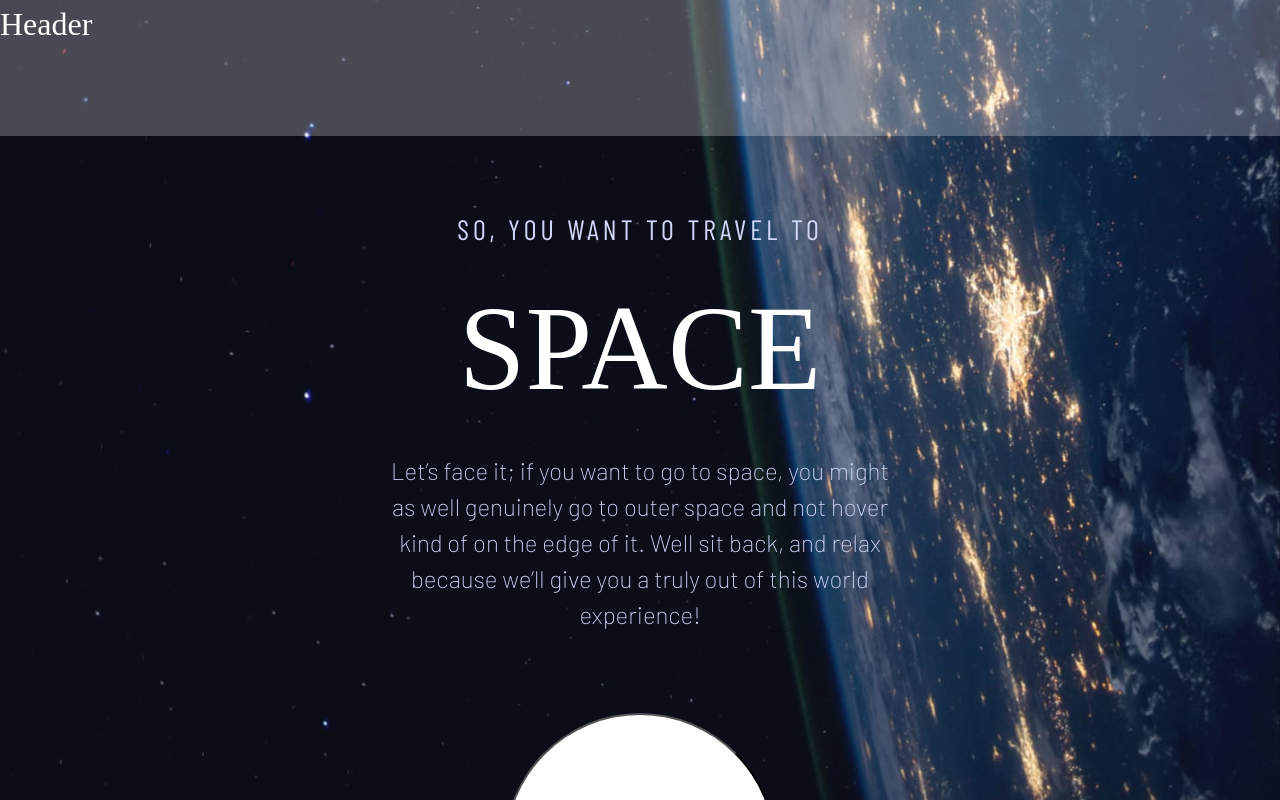
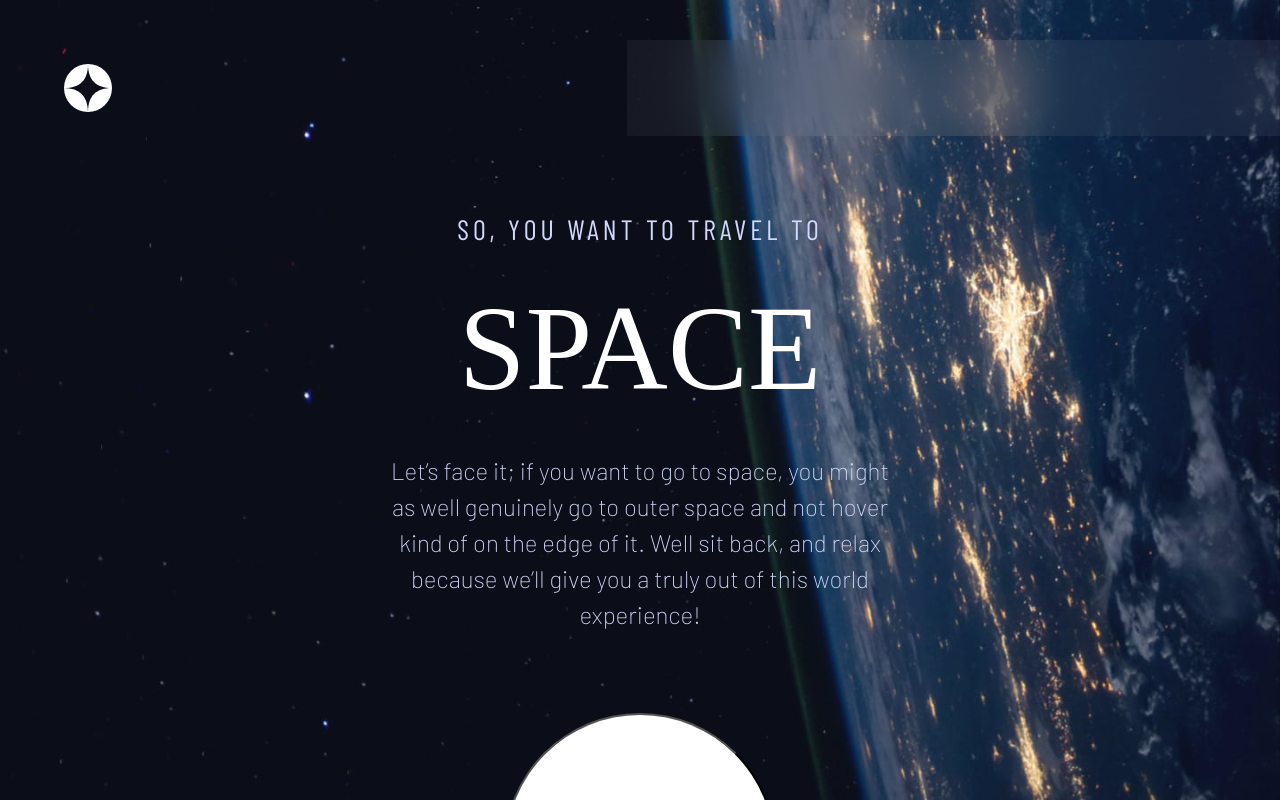
Before and after one commit to usamaalvi69/SpaceTourism, a React (Vite) app: page / in a window 1280 px wide. Shown: the top 800 px of the page. Built offline with nearby package versions, Linux system fonts and the light colour scheme; a web font is replaced by a local one.

Commit message:
feat: header

```diff
--- a/src/components/Header/Header.jsx
+++ b/src/components/Header/Header.jsx
@@ -1,9 +1,11 @@
-import React from 'react'
+import React from "react";
 import "./header.css";
+import logo from "../../assets/shared/logo.svg";
 export const Header = () => {
   return (
-    <div className='nav-header'>
-        <h1>Header</h1>
+    <div className="nav-header">
+      <img src={logo} alt="Logo" className="logo" />
+      <nav></nav>
     </div>
-  )
-}
+  );
+};
--- a/src/components/Header/header.css
+++ b/src/components/Header/header.css
@@ -1,12 +1,25 @@
 /* leave it as it is for now */
 .nav-header {
-    display: flex;
-    height: 8.5rem;
-    /* position: absolute;
-    z-index: 100; */
-    /* width: 100vw; */
-    background-color: var(--color-white-25);
-  }
-  .nav-header h1 {
-    font-size: 2rem;
-  }
+  display: flex;
+  height: 6rem;
+  margin-top: 2.5rem;
+  justify-content:space-between;
+  align-items: center;
+  /* background-color: rgba(255, 255, 255, 0.05); */
+}
+
+nav {
+  height:inherit;
+  width: 51%;
+  /* width: 46rem; */
+  background-color: rgba(255, 255, 255, 0.05);
+  /* backdrop-filter: blur(10px); */
+  backdrop-filter: url(filters.svg#filter) blur(30px) saturate(100%);
+}
+
+.logo {
+  width: clamp(2.5rem, 10vw, 3rem);
+  height: auto;
+  max-width: 100%;
+  margin-left: 64px;
+}
```
Also changed, not shown: src/assets/shared/logo.svg.
